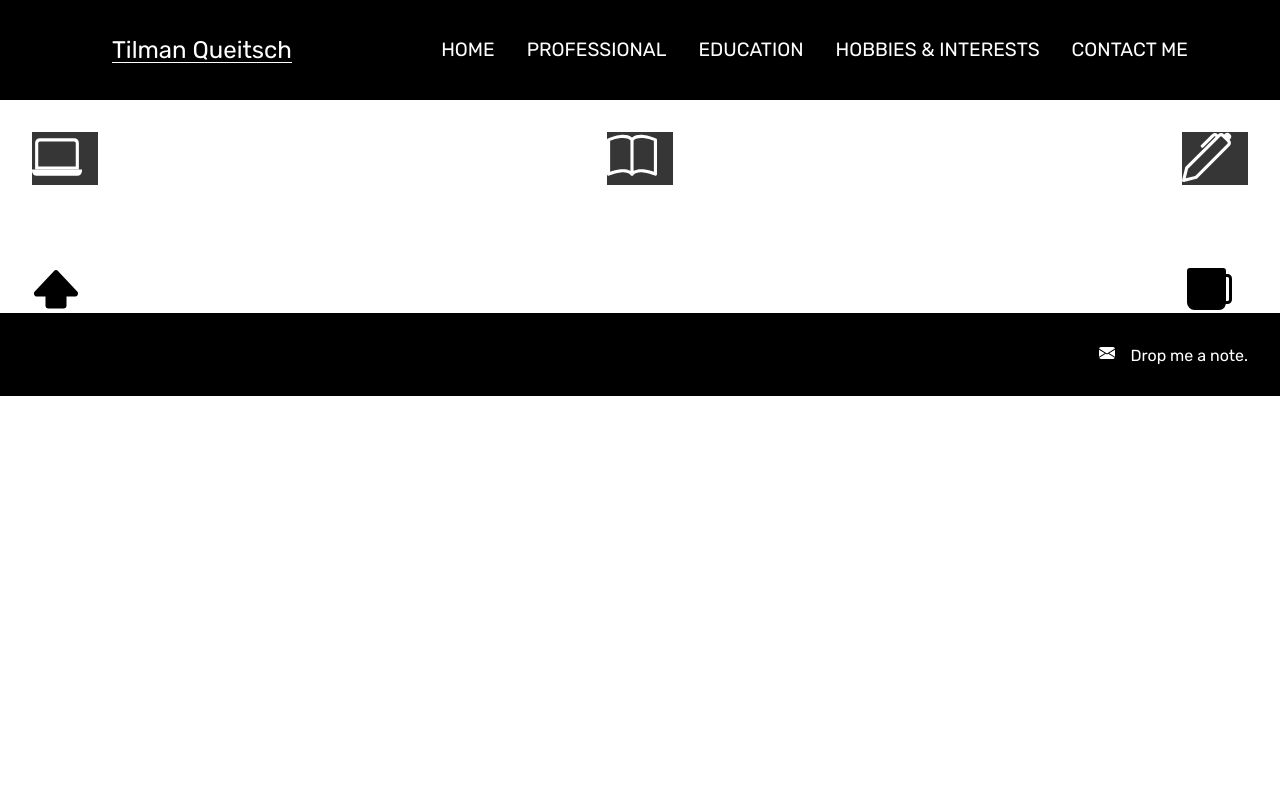
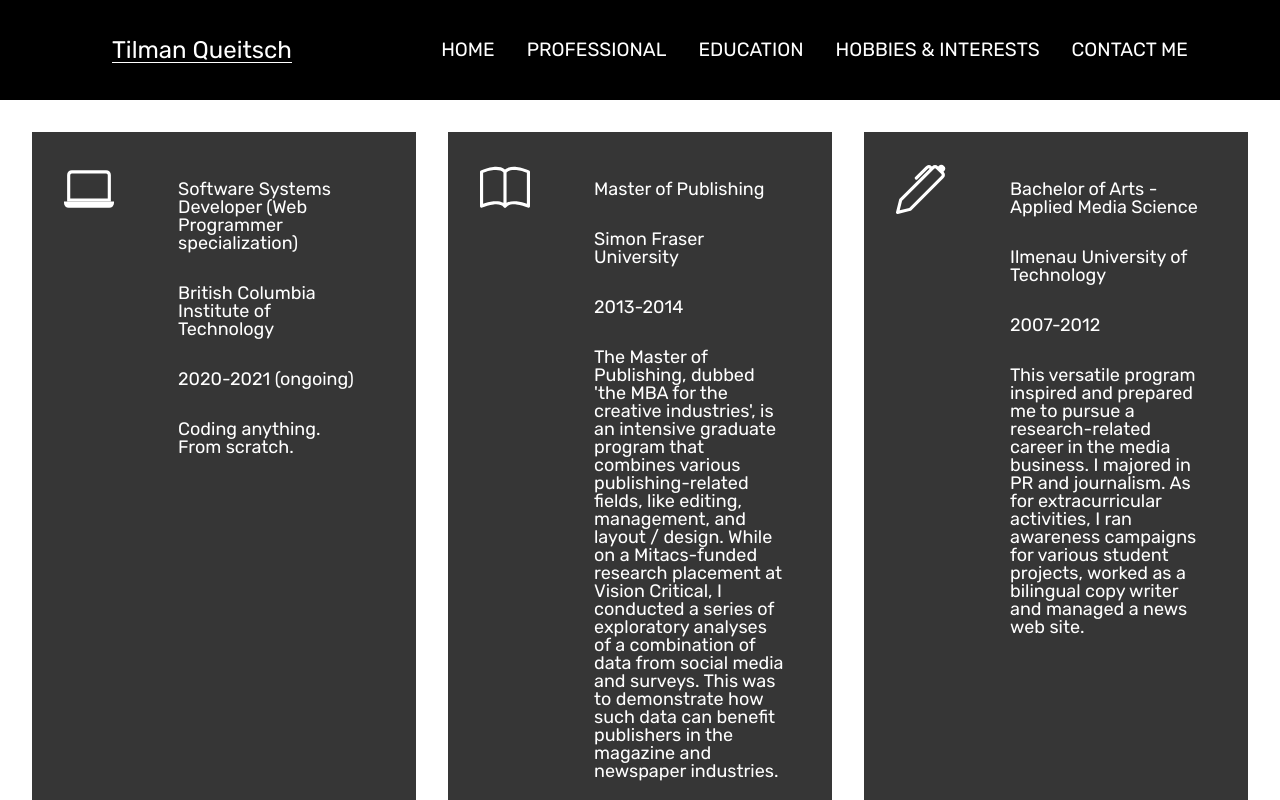
Before and after one commit to tiQu/portfolio, a React (Create React App) app: page /education in a window 1280 px wide. Shown: the top 800 px of the page. Built offline with nearby package versions, Linux system fonts and the light colour scheme.

Commit message:
Added preliminary copy and layout

```diff
--- a/src/components/education/EduItems.js
+++ b/src/components/education/EduItems.js
@@ -1,20 +1,20 @@
 export const EduItems = [
     {
-        eduHeader: "",
-        eduInstitution: "",
-        eduTimespan: "",
-        eduSummary: ""
+        eduHeader: "Software Systems Developer (Web Programmer specialization)",
+        eduInstitution: "British Columbia Institute of Technology",
+        eduTimespan: "2020-2021 (ongoing)",
+        eduSummary: "Coding anything. From scratch."
     },
     {
-        eduHeader: "",
-        eduInstitution: "",
-        eduTimespan: "",
-        eduSummary: ""
+        eduHeader: "Master of Publishing",
+        eduInstitution: "Simon Fraser University",
+        eduTimespan: "2013-2014",
+        eduSummary: "The Master of Publishing, dubbed 'the MBA for the creative industries', is an intensive graduate program that combines various publishing-related fields, like editing, management, and layout / design. While on a Mitacs-funded research placement at Vision Critical, I conducted a series of exploratory analyses of a combination of data from social media and surveys. This was to demonstrate how such data can benefit publishers in the magazine and newspaper industries."
     },
     {
-        eduHeader: "",
-        eduInstitution: "",
-        eduTimespan: "",
-        eduSummary: ""
+        eduHeader: "Bachelor of Arts - Applied Media Science",
+        eduInstitution: "Ilmenau University of Technology",
+        eduTimespan: "2007-2012",
+        eduSummary: "This versatile program inspired and prepared me to pursue a research-related career in the media business. I majored in PR and journalism. As for extracurricular activities, I ran awareness campaigns for various student projects, worked as a bilingual copy writer and managed a news web site."
     }
 ]
--- a/src/components/education/EduSection/EduSection.scss
+++ b/src/components/education/EduSection/EduSection.scss
@@ -12,9 +12,8 @@
     font-size: large;
 }
 
-.eduSection-line {
+.eduSection div {
     padding: 1rem;
-    text-align: center;
 }
 
 .professional-character {
--- a/src/components/education/Education.js
+++ b/src/components/education/Education.js
@@ -1,34 +1,50 @@
 import React from 'react';
 import EduSection from './EduSection/EduSection';
 import './Education.scss';
+import { EduItems } from'./EduItems';
 
 class Education extends React.Component{
     render(){
         return (
             <section className="education">
                 <div className="education-section">
+                    <div className="eduLogo">
                         <svg xmlns="http://www.w3.org/2000/svg" width="50" height="50" fill="currentColor" class="bi bi-laptop" viewBox="0 0 16 16">
                             <path fill-rule="evenodd" d="M13.5 3h-11a.5.5 0 0 0-.5.5V11h12V3.5a.5.5 0 0 0-.5-.5zm-11-1A1.5 1.5 0 0 0 1 3.5V12h14V3.5A1.5 1.5 0 0 0 13.5 2h-11z"/>
                             <path d="M0 12h16v.5a1.5 1.5 0 0 1-1.5 1.5h-13A1.5 1.5 0 0 1 0 12.5V12z"/>
                         </svg>
+                    </div>
                     <div className="education-body">
-
+                        <EduSection eduHeader={EduItems[0].eduHeader}
+                                    eduInstitution={EduItems[0].eduInstitution}
+                                    eduTimespan={EduItems[0].eduTimespan}
+                                    eduSummary={EduItems[0].eduSummary} />
                     </div>
                 </div>
                 <div className="education-section">
+                    <div className="eduLogo">
                         <svg xmlns="http://www.w3.org/2000/svg" width="50" height="50" fill="currentColor" class="bi bi-book" viewBox="0 0 16 16">
                             <path fill-rule="evenodd" d="M1 2.828v9.923c.918-.35 2.107-.692 3.287-.81 1.094-.111 2.278-.039 3.213.492V2.687c-.654-.689-1.782-.886-3.112-.752-1.234.124-2.503.523-3.388.893zm7.5-.141v9.746c.935-.53 2.12-.603 3.213-.493 1.18.12 2.37.461 3.287.811V2.828c-.885-.37-2.154-.769-3.388-.893-1.33-.134-2.458.063-3.112.752zM8 1.783C7.015.936 5.587.81 4.287.94c-1.514.153-3.042.672-3.994 1.105A.5.5 0 0 0 0 2.5v11a.5.5 0 0 0 .707.455c.882-.4 2.303-.881 3.68-1.02 1.409-.142 2.59.087 3.223.877a.5.5 0 0 0 .78 0c.633-.79 1.814-1.019 3.222-.877 1.378.139 2.8.62 3.681 1.02A.5.5 0 0 0 16 13.5v-11a.5.5 0 0 0-.293-.455c-.952-.433-2.48-.952-3.994-1.105C10.413.809 8.985.936 8 1.783z"/>
                         </svg>
+                    </div>
                     <div className="education-body">
-
+                        <EduSection eduHeader={EduItems[1].eduHeader}
+                                    eduInstitution={EduItems[1].eduInstitution}
+                                    eduTimespan={EduItems[1].eduTimespan}
+                                    eduSummary={EduItems[1].eduSummary} />
                     </div>
                 </div>
                 <div className="education-section">
+                    <div className="eduLogo">
                         <svg xmlns="http://www.w3.org/2000/svg" width="50" height="50" fill="currentColor" class="bi bi-pen" viewBox="0 0 16 16">
                             <path fill-rule="evenodd" d="M13.498.795l.149-.149a1.207 1.207 0 1 1 1.707 1.708l-.149.148a1.5 1.5 0 0 1-.059 2.059L4.854 14.854a.5.5 0 0 1-.233.131l-4 1a.5.5 0 0 1-.606-.606l1-4a.5.5 0 0 1 .131-.232l9.642-9.642a.5.5 0 0 0-.642.056L6.854 4.854a.5.5 0 1 1-.708-.708L9.44.854A1.5 1.5 0 0 1 11.5.796a1.5 1.5 0 0 1 1.998-.001zm-.644.766a.5.5 0 0 0-.707 0L1.95 11.756l-.764 3.057 3.057-.764L14.44 3.854a.5.5 0 0 0 0-.708l-1.585-1.585z"/>
                         </svg>
+                    </div>
                     <div className="education-body">
-
+                        <EduSection eduHeader={EduItems[2].eduHeader}
+                                    eduInstitution={EduItems[2].eduInstitution}
+                                    eduTimespan={EduItems[2].eduTimespan}
+                                    eduSummary={EduItems[2].eduSummary} />
                     </div>
                 </div>
             </section>
--- a/src/components/education/Education.scss
+++ b/src/components/education/Education.scss
@@ -10,5 +10,11 @@
 }
 
 .education-section {
+    display: flex;
     background-color: $dark-grey;
+    width: 30vw;
 }
+
+.eduLogo {
+    padding: 2rem 0 0 2rem;
+}
```
Also changed, not shown: 1 other file (tests, documents, lock files or other folders). Lines whose indentation alone changed are shown as unchanged.
